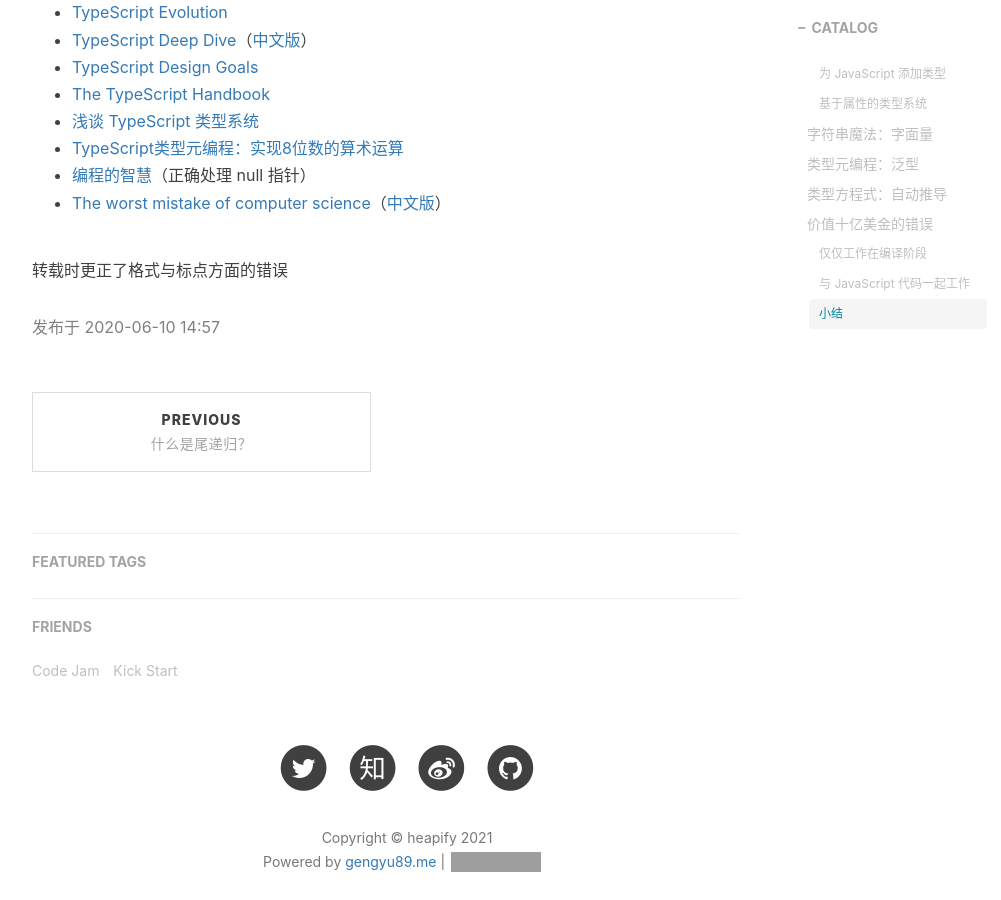
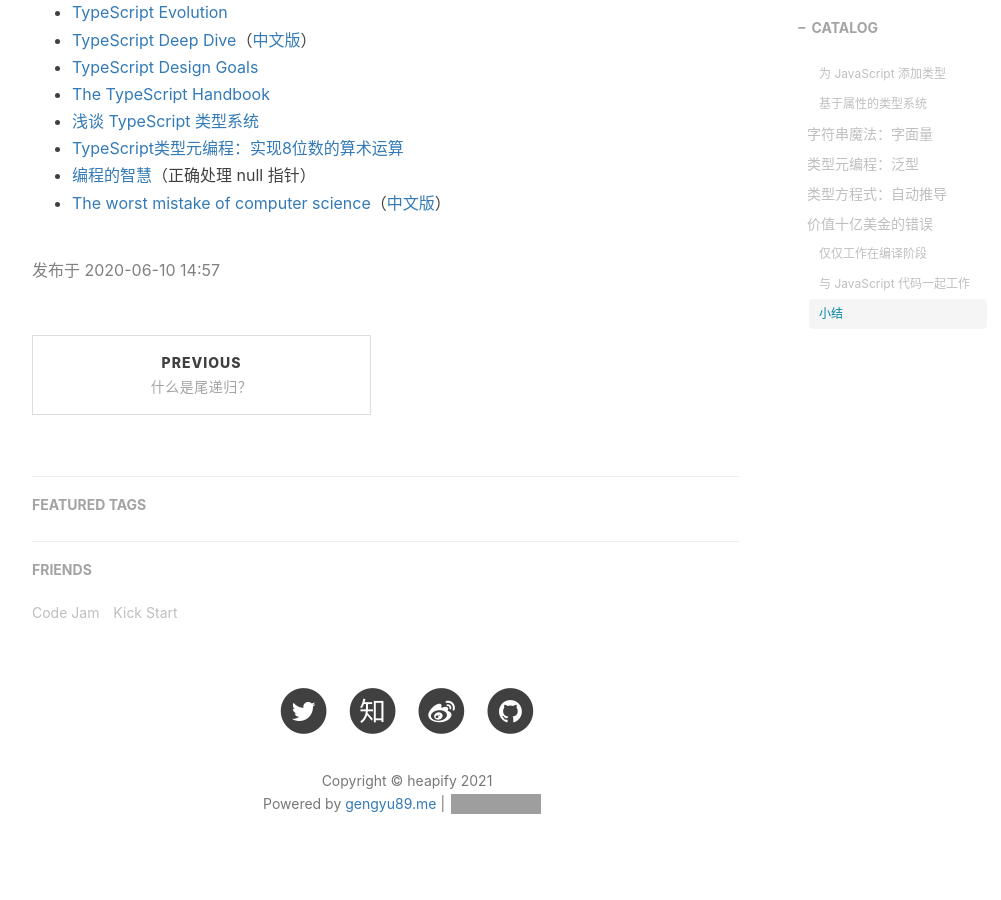
Before and after one commit to gengyu89/gengyu89.github.io, a Jekyll site: the page built from _posts/2021-11-19-reinventing-javascript.markdown, in a window 1280 px wide and 900 px high, scrolled down 9447 px. Shown: the whole window, without its empty margins (233-1234 px from the left). Built offline with Jekyll 4.4.1, drawn with Linux system fonts in a browser that asks for light colours; nearby versions of some CDN libraries; comment, search, counter and statistics services are not loaded; grey boxes are pictures that could not be loaded.

Commit message:
highly insultive

```diff
--- a/_posts/2021-11-19-reinventing-javascript.markdown
+++ b/_posts/2021-11-19-reinventing-javascript.markdown
@@ -259,6 +259,6 @@
 * [编程的智慧](https://www.yinwang.org/blog-cn/2015/11/21/programming-philosophy)（正确处理 null 指针）
 * [The worst mistake of computer science](https://www.lucidchart.com/techblog/2015/08/31/the-worst-mistake-of-computer-science/)（[中文版](https://www.open-open.com/news/view/16166e1)）
 
-转载时更正了格式与标点方面的错误
+<!-- 转载时更正了格式与标点方面的错误 -->
 
 <span style="color:gray"> 发布于 2020-06-10 14:57 </span>
```
